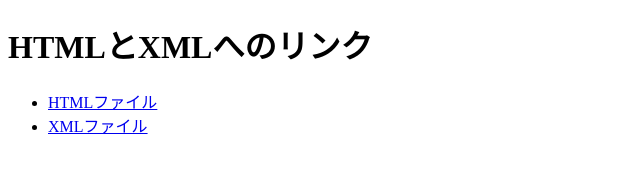
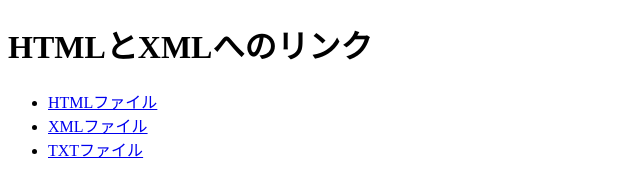
Before and after one commit to hama3333/html-xml-link-test, a plain HTML site: page index.html in a window 1280 px wide. Shown: the whole page, without its empty margins (0-640 px from the left). Drawn offline with Linux system fonts and the light colour scheme.

Commit message:
TXTファイル追加

```diff
--- a/index.html
+++ b/index.html
@@ -6,6 +6,7 @@
   <ul>
     <li><a href="sample.html">HTMLファイル</a></li>
     <li><a href="sample.xml">XMLファイル</a></li>
+    <li><a href="sample.txt">TXTファイル</a></li>
   </ul>
 </body>
 </html>
```
Also changed, not shown: sample.txt (added).
